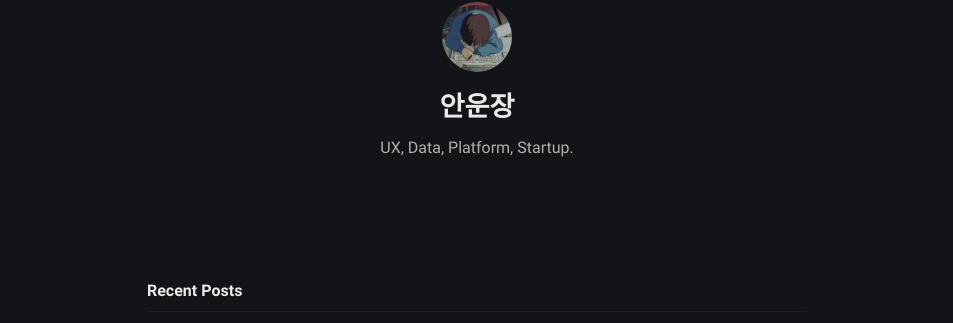
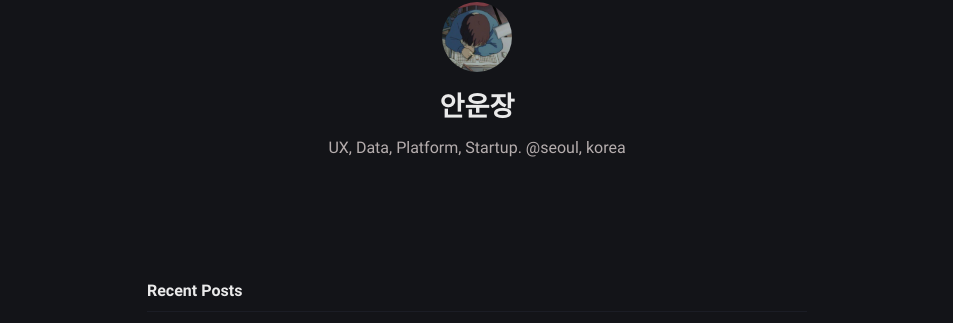
Before and after one commit to kimhodol/hodol-aa96c, a Jekyll site: the page built from index.md, in a window 1280 px wide. Shown: the part 166-489 px from the top of the page, without its empty margins (163-1116 px from the left). Built offline with Jekyll 4.4.1, drawn with Linux system fonts in a browser that asks for light colours.

Commit message:
_config.yml: changed

```diff
--- a/_config.yml
+++ b/_config.yml
@@ -12,6 +12,7 @@ author:
   name: 안운장
   bio: >-
     UX, Data, Platform, Startup.
+    @seoul, korea
   username: kimhodol
   github: kimhodol
   twitter: twitter_username
```
